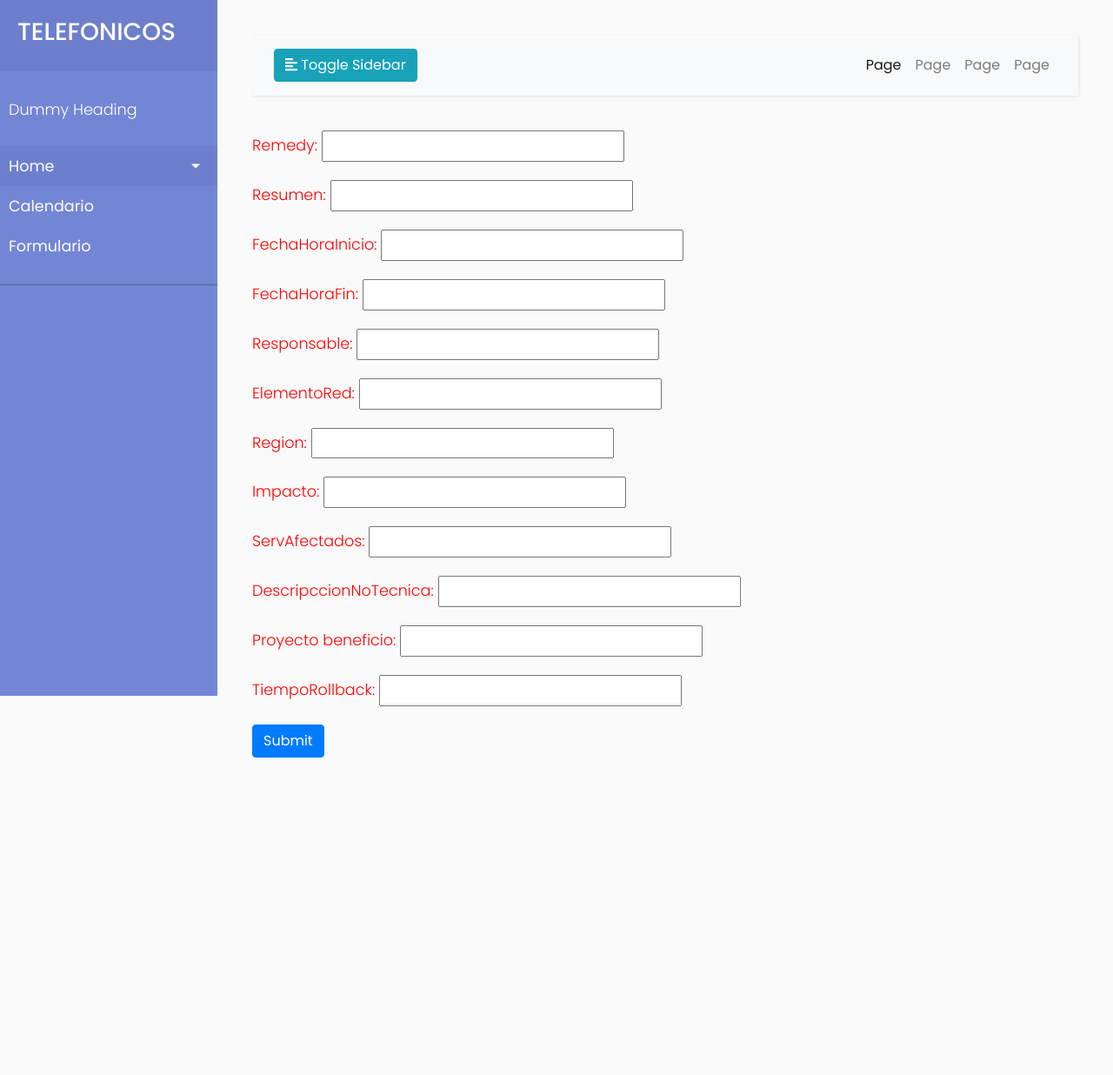
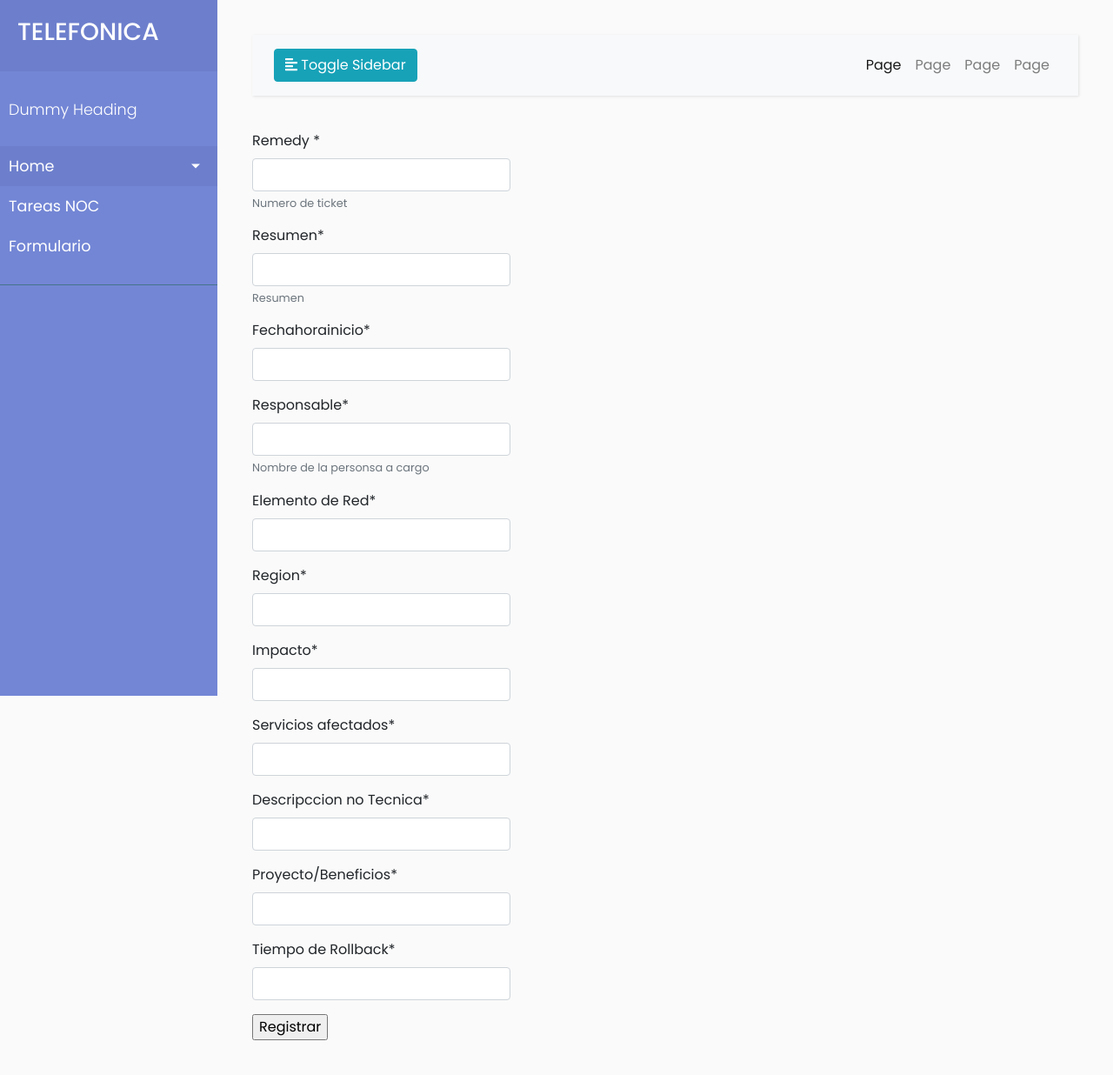
Before and after one commit to arnoldsss62/Telefonica_django, a Django app: page /form/ in a window 1280 px wide. Shown: the whole page at 87% size. Before the commit the page ends 871 px from the top, so only its background shows below. Run offline with Django 3.2, Linux system fonts and the light colour scheme; some libraries are stand-ins or nearby versions.

Commit message:
v0.3
Se añadio Cde CRUD de tareasNOC
visualizacion de tareasNOC

```diff
--- a/def.py
+++ b/def.py
@@ -24,7 +24,7 @@ def Populate(N=5):
 
          fake_cmtsNombre=choice(['VILLA EL SALVADOR1','SAN JUAN4','1EROMAYO1','CHORRILLOS1','MAGDALENA2','MAGDALENA1','SAN JUAN1','SAN JUAN2','SAN JUAN3'])
          fake_nodoNombre=choice(['CA','CU','CV','LC','LF','LM','LO','MA','MI','P3','PI','RA','RO','SB','SI','SV','T1','VI','WA'])
-         fake_trobaNombre= 'R'+ str(randrange(100,999))
+         fake_trobaNombre= 'R'+ str(randrange(100,105))
          fake_nombre= choice(['Jhon','Sansa','Tyron','Aria','Brie','Bran','Ned','Rob','Robet','Summer','Ghost','Lady','Cathelyn'])
          fake_apellido=choice(['Dominguez','Lu','Ra','Zen','Brian','Tarth','Snow','Sand','Targaryen','Stark','Lannister','Black Fire'])
          fake_codigoCliente=randrange(100000, 9999999)
@@ -51,4 +51,4 @@ def Populate(N=5):
 if __name__ == '__main__':
 
     print('Populando la DB')
-    Populate(10)
+    Populate(100)
--- a/t_test/admin.py
+++ b/t_test/admin.py
@@ -1,5 +1,5 @@
 from django.contrib import admin
-from t_test.models import Cmts,Nodo,Troba, Usuario,TareaProgramada,InfoCore,InfoPlanta
+from t_test.models import Cmts,Nodo,Troba, Usuario,TareaProgramada,InfoCore,InfoPlanta,TareaNoc
 
 # Register your models here.
 admin.site.register(Cmts)
@@ -9,3 +9,4 @@ admin.site.register(Usuario)
 admin.site.register(TareaProgramada)
 admin.site.register(InfoCore)
 admin.site.register(InfoPlanta)
+admin.site.register(TareaNoc)
--- a/t_test/forms.py
+++ b/t_test/forms.py
@@ -1,8 +1,48 @@
+import datetime
 from django import forms
 from .models import TareaNoc
+from crispy_forms.helper import FormHelper
+from tempus_dominus.widgets import DatePicker, TimePicker, DateTimePicker
 
 class nuevaTareaForm(forms.ModelForm):
 
+    helper=FormHelper()
+    helper.form_show_labels=True
+
+    fechaHoraInicio=forms.DateTimeField(
+
+
+    )
+
+
+
+
+
     class Meta():
         model=TareaNoc
-        fields='__all__'
+
+        #fields='__all__'
+        exclude = ('fechaHoraFin',)
+        localized_fields = '__all__'
+        labels = {
+            'remedy': 'Remedy ',
+            'resumen' :  'Resumen',
+            'fechaHoraInicio': 'Fecha de Inicio',
+            #'fechaHoraFin': 'Fecha de Finalizacion',
+            'responsable' : 'Responsable',
+            'elementoRed' : 'Elemento de Red',
+            'region' : 'Region',
+            'impacto' : 'Impacto',
+            'servAfectados' : 'Servicios afectados',
+            'descripccionNoTecnica' : 'Descripccion no Tecnica',
+            'proyecto_beneficio' : 'Proyecto/Beneficios',
+            'tiempoRollback' : 'Tiempo de Rollback',
+
+        }
+
+        help_texts = {
+            'remedy': 'Numero de ticket ',
+            'resumen' :  'Resumen',
+            'fechaHoraInicio': 'YYYY:MM:DD',
+            'responsable' : 'Nombre de la personsa a cargo',
+        }
--- a/t_test/models.py
+++ b/t_test/models.py
@@ -1,3 +1,4 @@
+import datetime
 from django.db import models
 
 # Create your models here.
@@ -93,7 +94,7 @@ class TareaNoc(models.Model):
     remedy=models.CharField(max_length=60)
     resumen=models.CharField(max_length=100)
     fechaHoraInicio=models.DateTimeField()
-    fechaHoraFin=models.DateTimeField()
+    fechaHoraFin=models.DateTimeField(auto_now_add=True, blank=True)
     responsable=models.CharField(max_length=60)
     elementoRed=models.CharField(max_length=60)
     region=models.CharField(max_length=60)
--- a/t_test/views.py
+++ b/t_test/views.py
@@ -1,7 +1,7 @@
 from django.shortcuts import render,redirect
 from django.http import HttpResponse
 from django import forms
-from t_test.models import Cmts,Nodo,Troba, Usuario, TareaProgramada,InfoCore,InfoPlanta
+from t_test.models import Cmts,Nodo,Troba, Usuario, TareaProgramada,InfoCore,InfoPlanta, TareaNoc
 from .forms import nuevaTareaForm
 
 # Create your views here.
@@ -25,7 +25,7 @@ def index (request):
 
         #template = "your_template.html"
     #context = { "form" : NameForm() }
-    tarea=TareaProgramada.objects.order_by('fechaInicio')
+    tarea=TareaProgramada.objects.order_by('tareaProgramadaId')
 
     my_dict={'insert_me':'Vengo de don views.py', 'tarealist':tarea}
     #return HttpResponse("<b><u>Hello World</u></b>")
@@ -40,12 +40,19 @@ def usuarios(request,id):
     return  render(request,'usuarios.html',context=my_dict)
 
 
+def tareasnoc(request):
+
+
+    listaTareas=TareaNoc.objects.order_by('fechaHoraInicio')
+    my_dict={'tarealist':listaTareas}
+    return  render(request,'tareasnoc.html',context=my_dict)
 
 def addTarea(request):
 
     form = nuevaTareaForm
 
     if request.method=='POST':
+        print('entro tu post')
         form=nuevaTareaForm(request.POST)
 
 
--- a/telefonica_test/urls.py
+++ b/telefonica_test/urls.py
@@ -22,4 +22,5 @@ urlpatterns = [
     path('',vi.index,name='index'),
     path('here/',include('t_test.urls'),name='usuarios'),
     path('form/',vi.addTarea, name='formulario'),
+    path('tareasnoc/',vi.tareasnoc, name='tareasnoc'),
 ]
--- a/templates/base2.html
+++ b/templates/base2.html
@@ -8,6 +8,10 @@
     <meta http-equiv="X-UA-Compatible" content="IE=edge">
 
     <title>Mi proyecto telefonico :v</title>
+
+    <!-- Include FontAwesome; required for icon display -->
+   <link rel="stylesheet" href="https://netdna.bootstrapcdn.com/font-awesome/4.7.0/css/font-awesome.css">
+
 
     <!-- Bootstrap CSS CDN -->
     <link rel="stylesheet" href="https://stackpath.bootstrapcdn.com/bootstrap/4.1.0/css/bootstrap.min.css" integrity="sha384-9gVQ4dYFwwWSjIDZnLEWnxCjeSWFphJiwGPXr1jddIhOegiu1FwO5qRGvFXOdJZ4" crossorigin="anonymous">
@@ -22,6 +26,10 @@
     <script defer src="https://use.fontawesome.com/releases/v5.0.13/js/solid.js" integrity="sha384-tzzSw1/Vo+0N5UhStP3bvwWPq+uvzCMfrN1fEFe+xBmv1C/AtVX5K0uZtmcHitFZ" crossorigin="anonymous"></script>
     <script defer src="https://use.fontawesome.com/releases/v5.0.13/js/fontawesome.js" integrity="sha384-6OIrr52G08NpOFSZdxxz1xdNSndlD4vdcf/q2myIUVO0VsqaGHJsB0RaBE01VTOY" crossorigin="anonymous"></script>
 
+    <script src="https://code.jquery.com/jquery-3.3.1.slim.min.js" integrity="sha384-q8i/X+965DzO0rT7abK41JStQIAqVgRVzpbzo5smXKp4YfRvH+8abtTE1Pi6jizo" crossorigin="anonymous"></script>
+    {{ form.media }}
+
+
 </head>
 
 <body>
@@ -30,7 +38,7 @@
         <!-- Sidebar  -->
         <nav id="sidebar">
             <div class="sidebar-header">
-                <h3><a href="{% url 'index' %}">TELEFONICOS</a></h3>
+                <h3><a href="{% url 'index' %}">TELEFONICA</a></h3>
             </div>
 
             <ul class="list-unstyled components">
@@ -50,7 +58,7 @@
                     </ul>
                 </li>
                 <li>
-                    <a href="#">Calendario</a>
+                    <a href="{% url 'tareasnoc' %}">Tareas NOC</a>
                 </li>
                 <li>
                     <a href="{% url 'formulario' %}">Formulario</a>
--- a/templates/form.html
+++ b/templates/form.html
@@ -2,13 +2,23 @@
 
 {% extends "base2.html" %}
 
+{% load crispy_forms_tags %}
+{% crispy form  form.helper%}
+
 {% block content %}
 
+<div class="row">
+  <div class="col-md-4">
 
-  <form  method="post">
+    <form  method="post">
+      {%csrf_token%}
+      {{form|crispy}}
+      <input type="submit" name="" value="Registrar">
+      <!--<button type="submit" class="btn btn-primary">Submit</button>-->
+    </form>
 
-    {{form.as_p}}
-    {%csrf_token%}
-       <button type="submit" class="btn btn-primary">Submit</button>
-  </form>
+  </div>
+
+</div>
+
 {% endblock %}
```
Also changed, not shown: telefonica_test/settings.py (+15 -3 lines), templates/index.html (+7 -0 lines), templates/tareasnoc.html (added, +40 -0 lines).
